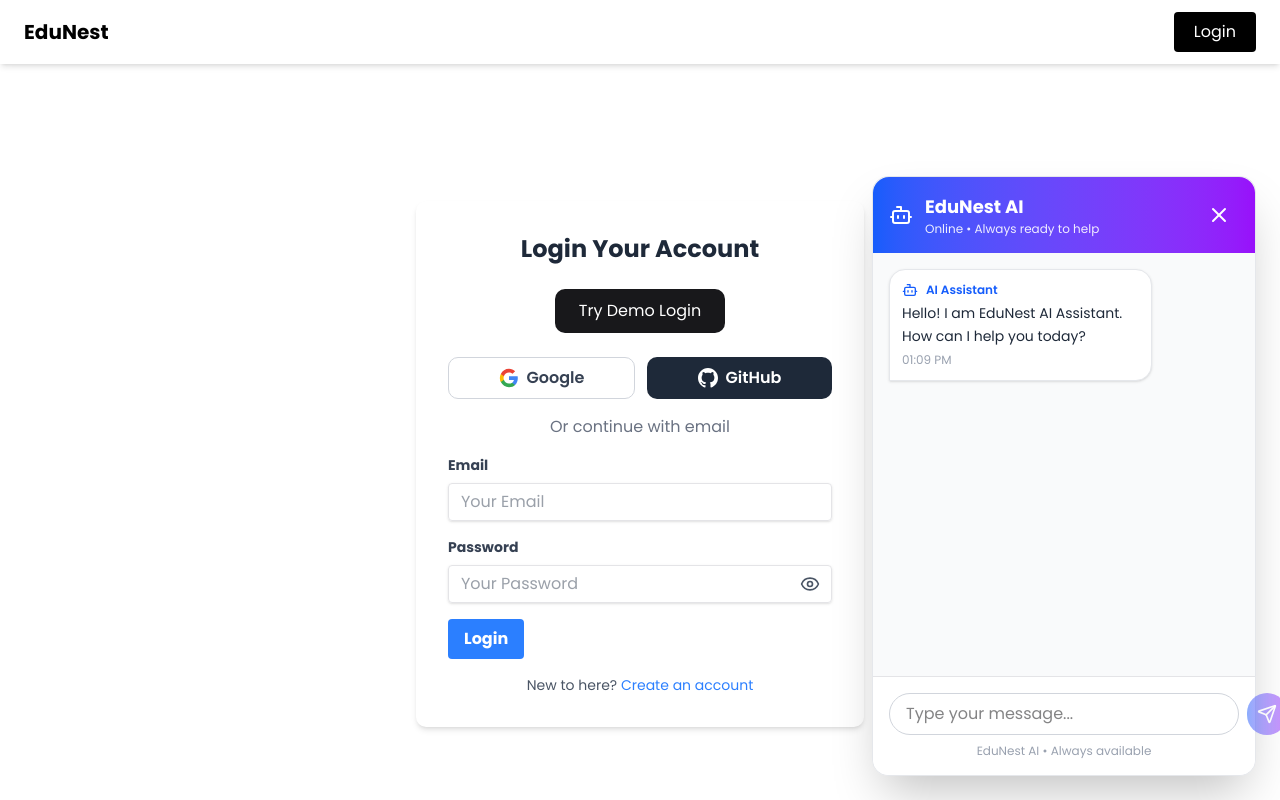
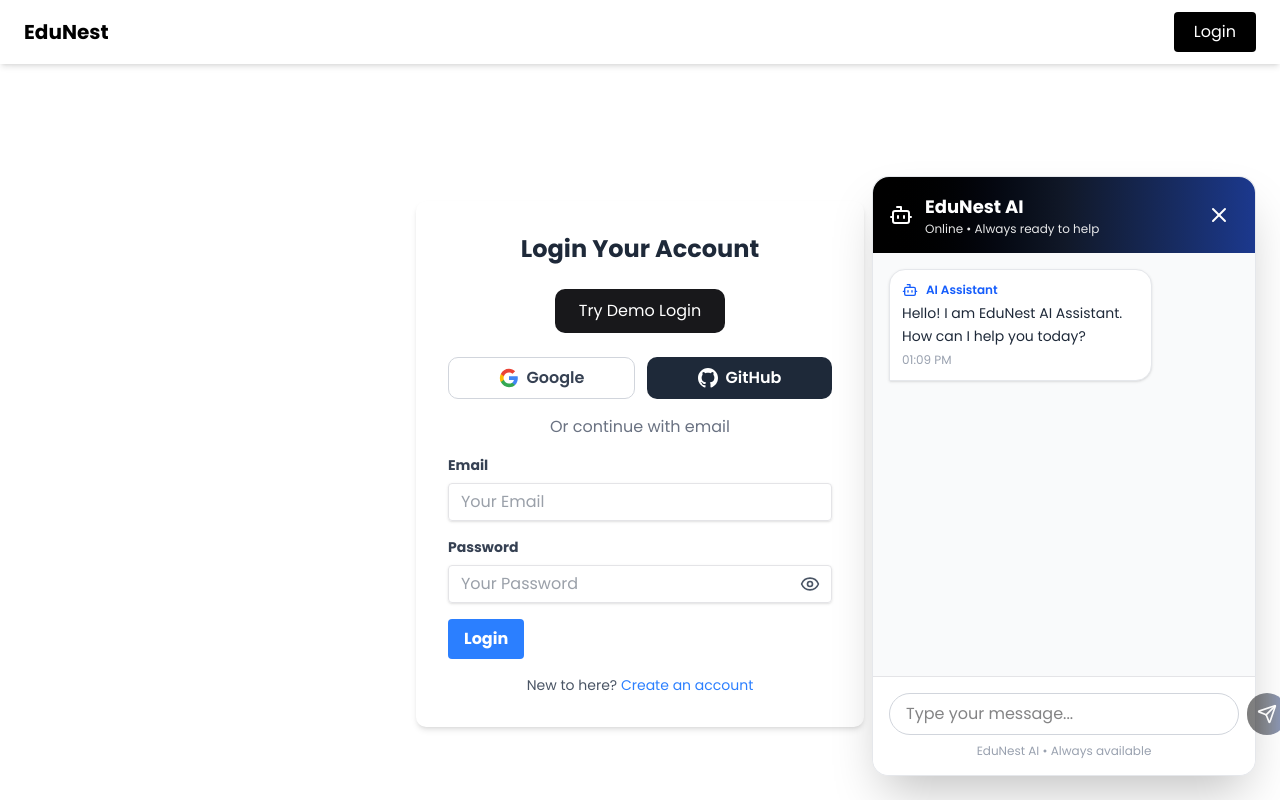
Before and after one commit to kader009/study-platform-frontend, a Next.js app: page /login in a window 1280 px wide. Both pictures are taken after a click on the button 1226 px from the left and 746 px from the top of the page. Shown: the top 800 px of the page. Built offline with nearby package versions, Linux system fonts and the light colour scheme; no server answers.

Commit message:
chatbot bg color and button color change

```diff
--- a/src/components/AIChatbot.tsx
+++ b/src/components/AIChatbot.tsx
@@ -65,7 +65,7 @@ export default function AIChatbot() {
 
       const botResponse: Message = {
         id: messages.length + 2,
-        text: `Your Local Time: ${timeString}\nDate: ${dateString}\n\nPerfect time to explore our learning sessions! 🕒`,
+        text: `Your Local Time: ${timeString}\nDate: ${dateString}\n\nPerfect time to explore our learning sessions!`,
         sender: 'bot',
         timestamp: new Date(),
       };
@@ -143,7 +143,7 @@ export default function AIChatbot() {
 
       {isOpen && (
         <div className="fixed bottom-0 right-0 left-0 md:bottom-6 md:right-6 md:left-auto w-full md:w-96 h-screen md:h-150 bg-white md:rounded-2xl shadow-2xl flex flex-col z-50 border-t md:border border-gray-200">
-          <div className="bg-linear-to-r from-blue-600 to-purple-600 text-white p-3 md:p-4 md:rounded-t-2xl flex justify-between items-center">
+          <div className="bg-linear-to-r from-black via-gray-900 to-blue-900 text-white p-3 md:p-4 md:rounded-t-2xl flex justify-between items-center">
             <div className="flex items-center gap-2 md:gap-3">
               <Bot className="w-5 h-5 md:w-6 md:h-6" />
               <div>
@@ -230,7 +230,7 @@ export default function AIChatbot() {
               <button
                 onClick={handleSendMessage}
                 disabled={isLoading || inputMessage.trim() === ''}
-                className="bg-linear-to-r from-blue-600 to-purple-600 text-white p-2 md:p-2.5 rounded-full hover:shadow-lg transition-all disabled:opacity-50 disabled:cursor-not-allowed"
+                className="bg-linear-to-r from-black via-gray-900 to-blue-900 text-white p-2 md:p-2.5 rounded-full hover:shadow-lg transition-all disabled:opacity-50 disabled:cursor-not-allowed"
               >
                 <Send className="w-5 h-5 md:w-5 md:h-5" />
               </button>
--- a/src/components/Banner.tsx
+++ b/src/components/Banner.tsx
@@ -4,7 +4,7 @@ import { BannerVariants } from '@/animation/variants';
 
 const Banner = () => {
   return (
-    <section className="min-h-screen flex items-center bg-gradient-to-br from-black via-gray-900 to-blue-900 px-6 py-12">
+    <section className="min-h-screen flex items-center bg-linear-to-br from-black via-gray-900 to-blue-900 px-6 py-12">
       <div className="container mx-auto grid grid-cols-1 lg:grid-cols-2 gap-10 items-center">
         {/* Text Content */}
         <div>
```
